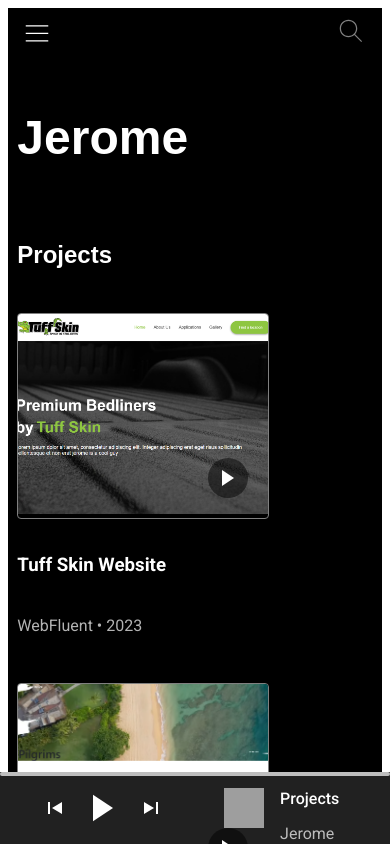
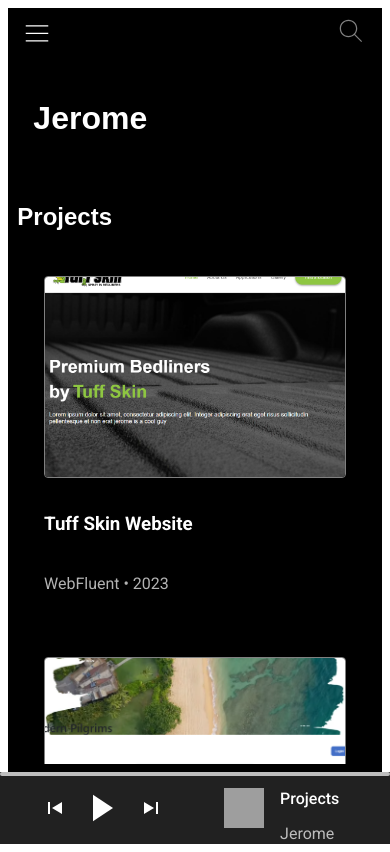
Before and after one commit to Jeromemn/Portfolio, a Next.js app: page /projects in a window 390 px wide. Built offline with nearby package versions, Linux system fonts and the light colour scheme; grey boxes are pictures that could not be loaded; a web font is replaced by a local one.

Commit message:
mobile styling applied to all projects page

```diff
--- a/src/app/components/albums/allAlbums.jsx
+++ b/src/app/components/albums/allAlbums.jsx
@@ -2,6 +2,7 @@
 import Image from "next/image";
 import Link from "next/link";
 import styled from "styled-components";
+import { mq } from "src/app/styles/mixins";
 import projectsData from "src/app/utils/projectsData";
 import { PlayYouTube } from "@/app/icons";
 
@@ -11,6 +12,13 @@
   justify-content: space-between;
   align-items: flex-start;
   gap: 2rem;
+
+  ${mq.mobile(`
+    margin-bottom: 5rem;
+    padding-bottom: 5rem;
+    overflow: auto;
+    justify-content: space-evenly;
+  `)}
 `;
 
 const Albums = styled.div`
@@ -19,6 +27,10 @@
   gap: 1rem;
   overflow: hidden;
   flex-wrap: wrap;
+
+  ${mq.mobile(`
+    padding-bottom:1rem;
+  `)}
 `;
 
 const AlbumCover = styled.div`
@@ -29,6 +41,17 @@
   overflow: hidden;
   position: relative;
   object-fit: cover;
+
+  /* for two columns */
+  /* ${mq.mobile(`
+    width: 150px;
+    height: 150px;
+  `)} */
+
+  ${mq.mobile(`
+    width: 300px;
+    height: 200px;
+  `)}
 `;
 
 const AlbumInfo = styled.div`
@@ -40,11 +63,25 @@
 
 const ProjectName = styled.h3`
   color: white;
+
+  /* for two column */
+  /* ${mq.mobile(`
+    font-size: 14px;
+    font-weight: 500;
+    line-height: 1.2;
+  `)} */
 `;
 
 const ProjectInfo = styled.p`
   color: rgba(255, 255, 255, 0.7);
   padding-top: 5px;
+
+  /* for two column */
+  /* ${mq.mobile(`
+    font-size: 14px;
+    font-weight: 500;
+    line-height: 1.2;
+  `)} */
 `;
 
 const HoverPlay = styled.div`
@@ -73,6 +110,20 @@
     transition: 200ms background 200ms cubic-bezier(0.2, 0, 0.6, 1);
     /* transition: transform 200ms cubic-bezier(0.2,0,0.6,1),background 200ms cubic-bezier(0.2,0,0.6,1); */
   }
+
+  ${mq.mobile(`
+    display: none;
+  `)}
+
+
+`;
+
+const AlbumImage = styled(Image)`
+  ${mq.mobile(`
+    width: 300px;
+    object-fit: cover;
+    object-position: top;
+  `)}
 `;
 
 const AllAlbums = () => {
@@ -85,7 +136,7 @@
               <HoverPlay>
                 <PlayYouTube width={24} height={24} color="white" />
               </HoverPlay>
-              <Image
+              <AlbumImage
                 src={project.image.url}
                 alt={project.image.alt}
                 width={250}
--- a/src/app/projects/page.jsx
+++ b/src/app/projects/page.jsx
@@ -3,6 +3,7 @@
 import AllAlbums from "../components/albums/allAlbums";
 import styled from "styled-components";
 import CenterContent from "../components/CenterContent";
+import { mq } from "../styles/mixins";
 import { youTubeDark, youTubeSans } from "../styles/setFonts";
 
 const ProjectsPageWrapper = styled.div`
@@ -13,6 +14,12 @@
   padding-top: 64px;
   background-color: black;
   overflow: hidden;
+
+  ${mq.mobile(`
+    overflow: auto;
+    // margin-bottom: 5rem;
+    // padding-bottom: 8rem;
+  `)}
 `;
 
 const ArtistHeaderWapper = styled.div`
@@ -25,6 +32,12 @@
 const ArtistHeader = styled.h1`
   font-size: 3rem;
   color: white;
+
+  ${mq.mobile(`
+    font-size: 2rem;
+    line-height: 1.2;
+    padding-left: 1rem;
+  `)}
 `;
 
 const ProjectsContentWrapper = styled.div`
@@ -36,6 +49,10 @@
 
 const ProjectsTitle = styled.h2`
   color: white;
+
+  ${mq.mobile(`
+    line-height: 1.2;
+  `)}
 `;
 
 const ProjectsPage = () => {
```
